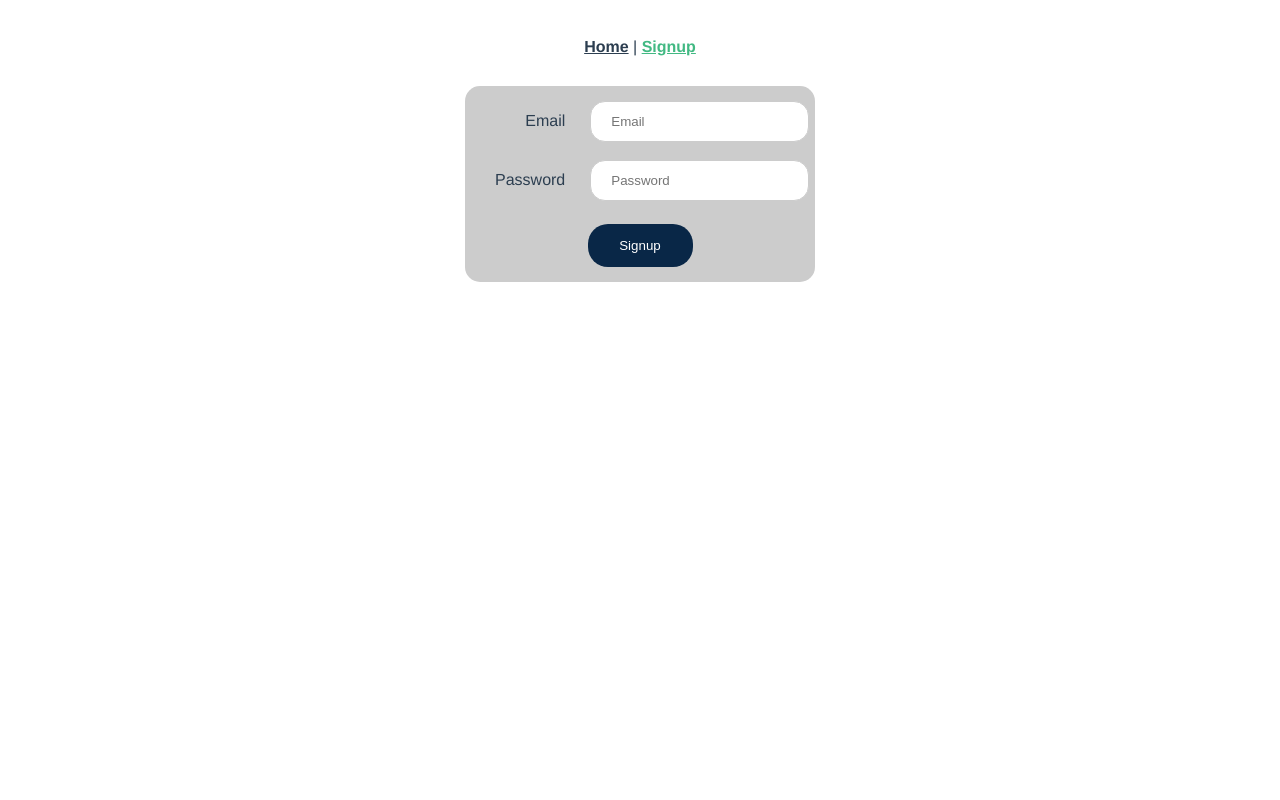
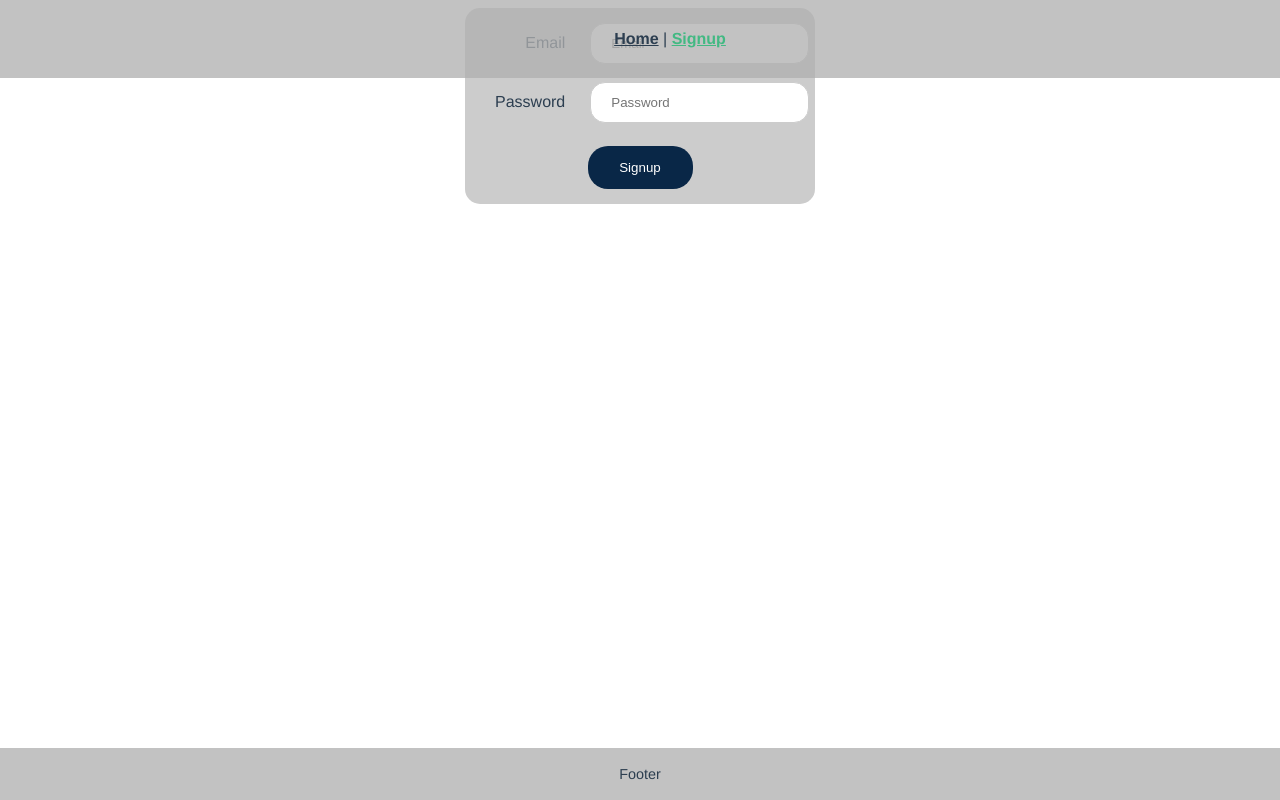
Before and after one commit to marelipartelpoeg/WADgroupS-HW3, a Vue app: page /#/signup in a window 1280 px wide. Built offline with nearby package versions, Linux system fonts and the light colour scheme.

Commit message:
header & footer

```diff
--- a/src/App.vue
+++ b/src/App.vue
@@ -1,10 +1,20 @@
 <template>
-  <nav>
-    <router-link to="/">Home</router-link> |
-    <router-link to="/signup">Signup</router-link>
-  </nav>
-  <router-view/>
+  <Header></Header>
+  <Footer></Footer>
 </template>
+
+<script>
+import Header from './components/Header.vue';
+import Footer from './components/Footer.vue';
+
+export default {
+  name: 'app',
+  components: {
+    Header,
+    Footer
+  }
+}
+</script>
 
 <style>
 #app {
--- /dev/null
+++ b/src/components/Footer.vue
@@ -0,0 +1,23 @@
+<template>
+    <footer>
+        <p>Footer</p>
+    </footer>
+</template>
+
+<style scoped>
+footer {
+    padding-top: .5em;
+    padding-bottom: .5em;
+    margin-left: -8px;
+    background-color: rgba(176, 176, 176, 0.77);
+    position: fixed;
+    width: 100%;
+    bottom: 0;
+    text-align: center;
+}
+
+p {
+    font-size: 90%;
+    margin: 10px;
+}
+</style>
--- /dev/null
+++ b/src/components/Header.vue
@@ -0,0 +1,17 @@
+<template>
+    <nav>
+        <router-link to="/">Home</router-link> |
+        <router-link to="/signup">Signup</router-link>
+    </nav>
+    <router-view/>
+</template>
+
+<style scoped>
+nav {
+    margin-left: -8px;
+    background-color: rgba(176, 176, 176, 0.77);
+    position: fixed;
+    width: 100%;
+    top: 0;
+}
+</style>
--- a/src/views/SignupView.vue
+++ b/src/views/SignupView.vue
@@ -92,7 +92,6 @@ export default {
 };
 </script>
 
-
 <style scoped>
 form {
   background-color:#ccc;
```
